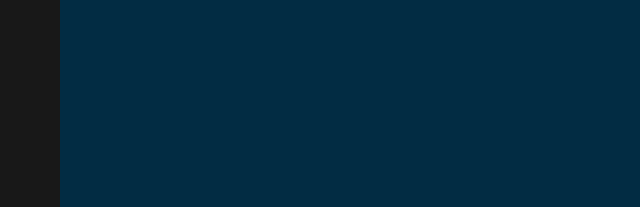
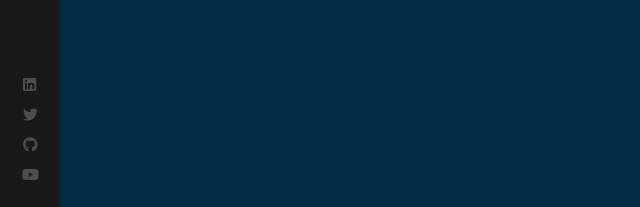
Before and after one commit to Arafat-erasung/dev-resume, a React (Create React App) app: page / in a window 1280 px wide. Shown: the part 590-797 px from the top of the page, without its empty margins (0-640 px from the left). Built offline with nearby package versions, Linux system fonts and the light colour scheme.

Commit message:
added social media handles

```diff
--- a/src/components/Sidebar/index.js
+++ b/src/components/Sidebar/index.js
@@ -4,6 +4,7 @@
 import LogoSubtitle from '../../assets/assets/images/logo_sub.png';
 import { FontAwesomeIcon } from '@fortawesome/react-fontawesome';
 import { faEnvelope, faHome, faUser } from '@fortawesome/free-solid-svg-icons';
+import { faGithub, faLinkedin, faTwitter, faYoutube } from '@fortawesome/free-brands-svg-icons';
 
 const Sidebar = () =>
     <div className='nav-bar'>
@@ -22,6 +23,44 @@
                 <FontAwesomeIcon icon={faEnvelope} color="#4d4d4e"/>
             </NavLink>
         </nav>
+        <ul>
+            <li>
+                <a
+                target="_blank"
+                rel="noreferrer"
+                href='https://www.linkedin.com/in/arafat-erasung-16677a154/'>
+
+                <FontAwesomeIcon icon={faLinkedin} color="#4d4d4e" />
+                </a>
+            </li>
+            <li>
+                <a
+                target="_blank"
+                rel="noreferrer"
+                href='https://twitter.com/ArafatErasung'>
+
+                <FontAwesomeIcon icon={faTwitter} color="#4d4d4e" />
+                </a>
+            </li>
+            <li>
+                <a
+                target="_blank"
+                rel="noreferrer"
+                href='https://github.com/Arafat-erasung'>
+
+                <FontAwesomeIcon icon={faGithub} color="#4d4d4e" />
+                </a>
+            </li>
+            <li>
+                <a
+                target="_blank"
+                rel="noreferrer"
+                href='https://www.youtube.com/channel/UCxBjp97r1QvBI0Av_pY_iQw'>
+
+                <FontAwesomeIcon icon={faYoutube} color="#4d4d4e" />
+                </a>
+            </li>
+        </ul>
 
 
     </div>
--- a/src/components/Sidebar/index.scss
+++ b/src/components/Sidebar/index.scss
@@ -96,3 +96,25 @@
 
     }
 }
+
+ul {
+    position: absolute;
+    bottom: 20px;
+    width: 100%;
+    margin: 0;
+    display: block;
+    padding: 0;
+    list-style: none;
+    text-align: center;
+
+    li {
+        padding: 7px 0;
+        display: block;
+        font-size: 15px;
+        line-height: 16px;
+
+        &:hover svg {
+            color:#ffd700;
+        }
+    }
+}
```
